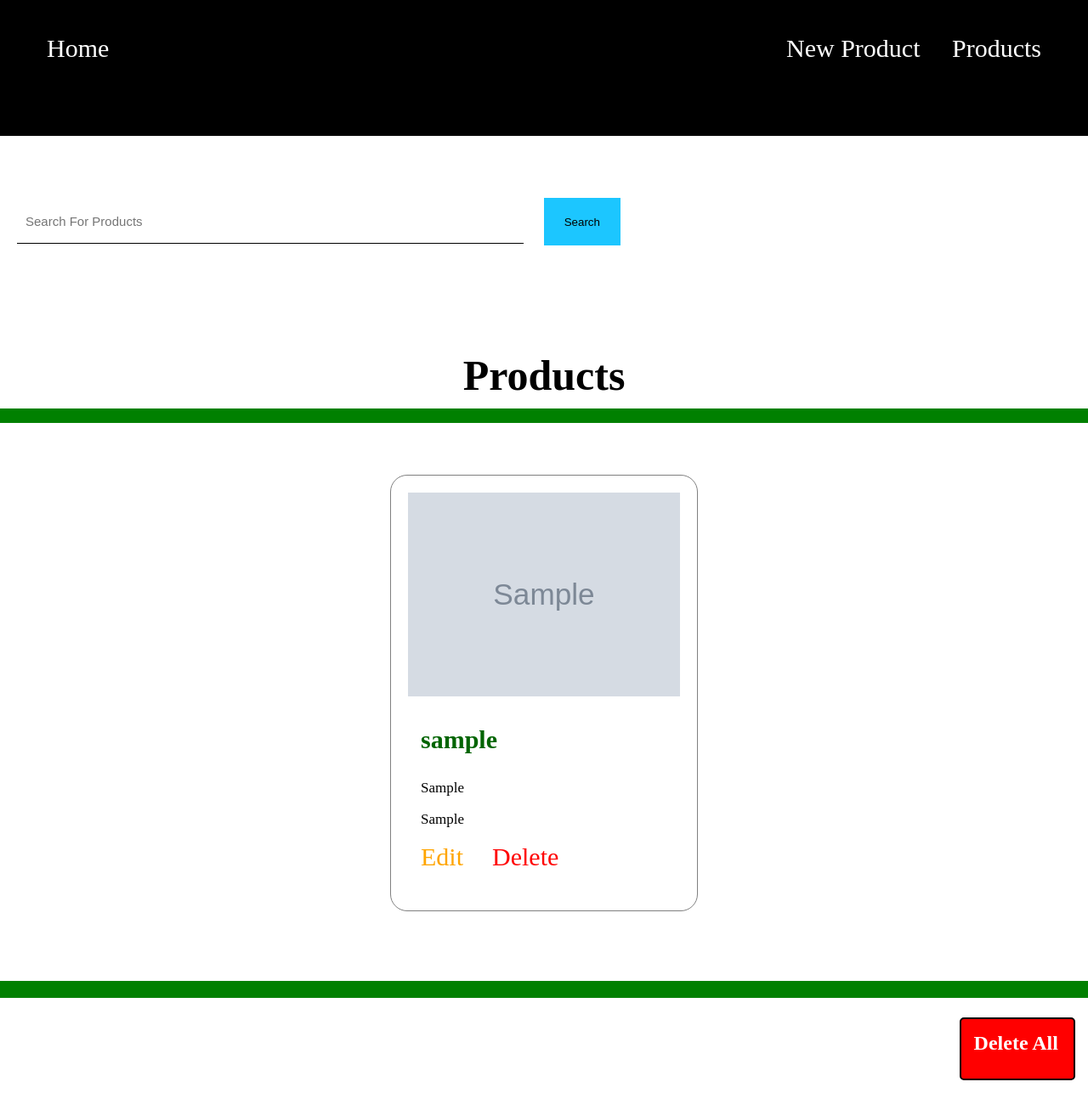
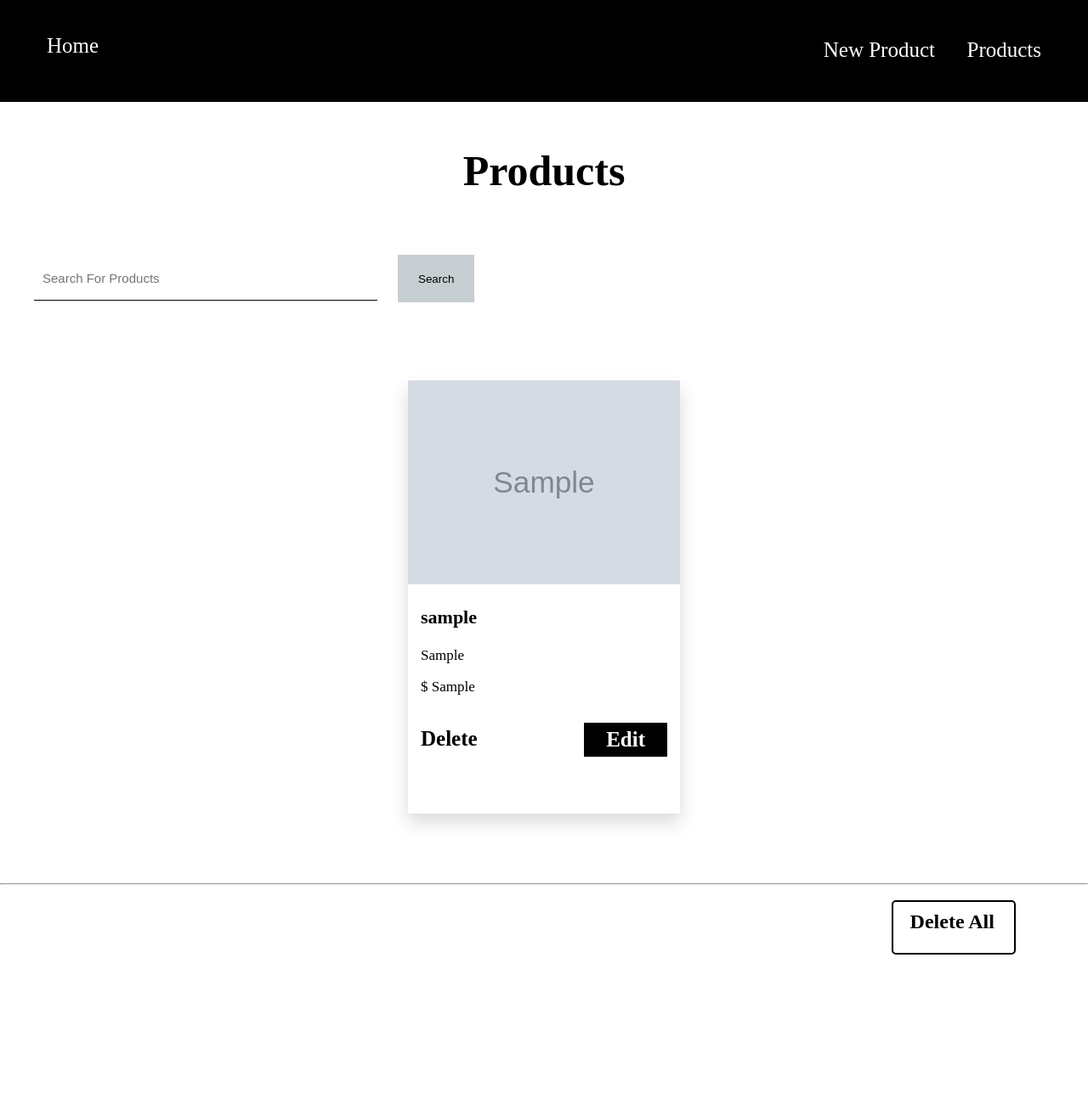
Before and after one commit to honcho-developer/Manager-ServerApp, a Node server app: page /display in a window 1280 px wide. Shown: the whole page at 85% size. After the commit the page ends 1124 px from the top, so only its background shows below. Run offline with Node 20, Linux system fonts and the light colour scheme; tables that the repository leaves empty hold one stand-in row (values such as "Sample post"); grey boxes marked "Sample" are stand-in pictures; some libraries are stand-ins or nearby versions.

Commit message:
added display styling

```diff
--- a/views/display.ejs
+++ b/views/display.ejs
@@ -4,13 +4,12 @@
     <meta charset="UTF-8" />
     <meta name="viewport" content="width=device-width, initial-scale=1.0" />
     <title>Document</title>
-  </head>
-  <body>
     <style type="text/css" media="screen">
       body {
         padding: 0;
         margin: 0;
-        align-items: center;
+
+        font-family: monserrat;
       }
 
       nav {
@@ -20,7 +19,7 @@
         padding: 40px;
         color: white;
         font-size: 30px;
-        height: 10vh;
+        height: 5vh;
       }
 
       .mainDiv {
@@ -29,16 +28,11 @@
         width: 100%;
       }
 
+      .search{
+        padding: 0 20px;
+      }
       .searchBar {
-        width: 70%;
-        height: 7vh;
-        font-size: 15px;
-        margin: 20px;
-        border-bottom: 3px solid black;
-      }
-
-      .searchBar {
-        width: 45%;
+        width: 31%;
         height: 4vh;
         font-size: 15px;
         padding: 10px;
@@ -49,7 +43,7 @@
       }
       .searchButton {
         width: 9vw;
-        background-color: rgb(28, 198, 255);
+        background-color: rgb(199, 206, 209);
         border: none;
         height: 7vh;
         width: 7vw;
@@ -61,12 +55,11 @@
       .container {
         background-color: rgba(255, 255, 255, 0.986);
         display: flex;
-        border: 0.1px solid grey;
-        border-radius: 20px;
+       box-shadow: 0 10px 20px rgba(0, 0, 0, 0.15);
         flex-direction: column;
         width: 25%;
-        height: 59vh;
-        padding: 20px;
+        height: 60vh;
+        padding-bottom: 30px ;
         margin: 20px;
         color: black;
       }
@@ -85,16 +78,20 @@
       a {
         text-decoration: none;
         padding: 0 15px;
-        font-size: 30px;
+        font-size: 25px;
         color: white;
       }
       h2{
-                border-bottom: 17px solid green;
                 padding: 10px 0;
                 font-size: 50px;
 
             }
     </style>
+  </head>
+
+  <body>
+
+
     <nav>
       <a href="/"> Home</a>
       <div class="navLi">
@@ -102,10 +99,7 @@
         <a href="/display">Products</a>
       </div>
     </nav>
-    <br />
-    <br />
-    <br />
-
+    <h2>Products</h2>
     <div class="search">
       <input
         class="searchBar"
@@ -121,7 +115,6 @@
     <br />
     <br />
     <div class="mainDiv">
-      <h2>Products</h2>
       <div class="containerDiv">
         <% users.forEach(function(user) { %>
         <div class="container">
@@ -129,24 +122,32 @@
             <img class="containerImage" src="<%=user.photo%>" />
           </div>
           <div class="pText">
-            <p style="font-size: 30px; font-weight: bolder; color: darkgreen;"><%=user.user_name%></p>
+            <p style="font-size: 22px; font-weight: bold; color: black;"><%=user.user_name%></p>
             <p style="font-size: 17px;""><%=user.user_product%></p>
-            <p style="font-size: 17px;""><%=user.user_price%></p>
+            <p style="font-size: 17px;""> <span>$ <%=user.user_price%></span></p>
           </div>
 
 
-          <div>
+          <div style="padding: 15px 5px; display: flex; justify-content: space-between;">
+
+            <a
+
+              class="aDisplay"
+              href="deleteOne/<%= user._id %>"
+              style="color: black;
+              padding: 5px 10px; font-weight: bold;"
+              >Delete</a
+            >
             <a
               class="aDisplay"
               href="/edit/<%= user._id %>"
-              style="color: orange;"
+              style="background-color: black;
+              border: 1px solid black;
+              color: white;
+              margin: 0 10px;
+              padding: 5px 25px;
+              font-weight: bold;"
               >Edit</a
-            >
-            <a
-              class="aDisplay"
-              href="deleteOne/<%= user._id %>"
-              style="color: red;"
-              >Delete</a
             >
           </div>
         </div>
@@ -158,16 +159,16 @@
     <br>
     <br>
     <br>
-    <hr style="border: 10px solid green;">
 
+    <hr>
        <a style="width:8vw;
        height: 5vh;
         float: right;
-        color: white;
+        color: black;
         text-decoration: none;
-        background-color: red;
-        padding: 15px;
-        margin: 15px;
+        background-color: transparent;
+        padding: 10px 20px;
+        margin: 10px 85px;
         border: 2px solid black;
         border-radius: 5px;
         font-weight: bolder;
```
Also changed, not shown: views/clientView.ejs (+18 -21 lines), views/home.ejs (+6 -4 lines), views/login.ejs (+18 -0 lines), 5 other files.
